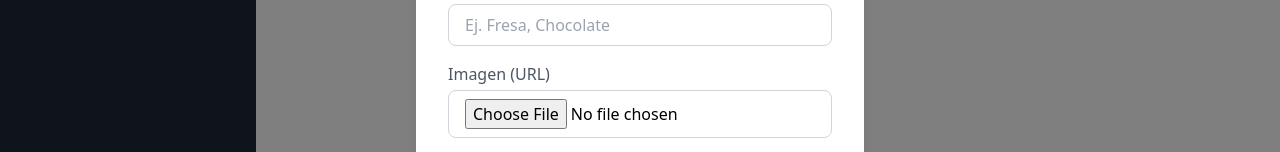
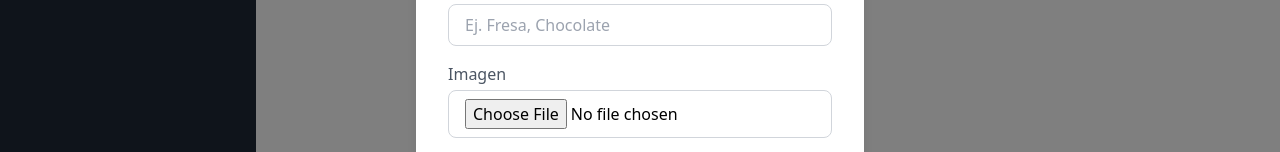
Before and after one commit to consbenjamin/vapeClub, a Next.js app in the folder client/: page /admin in a window 1280 px wide. Both pictures are taken after a click on the button "Agregar Producto". Shown: the part 486-638 px from the top of the page. Built offline with nearby package versions, Linux system fonts and the light colour scheme; no server answers.

Commit message:
cambios esteticos en componente addProduct

```diff
--- a/client/components/AddProduct.js
+++ b/client/components/AddProduct.js
@@ -1,5 +1,5 @@
 import React, { useState, useEffect  } from 'react';
-import toast, { Toaster } from 'react-hot-toast';
+import toast from 'react-hot-toast';
 import useStore from '../store/store';
 
 export default function AddProduct({ onAdd, onCancel }) {
@@ -13,14 +13,15 @@ export default function AddProduct({ onAdd, onCancel }) {
     destacado: false,
   });
 
-  const { addProduct, productAdded } = useStore();
+  const { addProduct, productAdded, set } = useStore();
 
   useEffect(() => {
     if (productAdded) {
       onCancel();
       window.location.reload();
+      set({ productAdded: false });
     }
-  }, [productAdded, onCancel]);
+  }, [productAdded, onCancel, set]);
 
   const handleChange = (e) => {
     const { name, value, type, checked } = e.target;
@@ -129,7 +130,7 @@ export default function AddProduct({ onAdd, onCancel }) {
           />
         </div>
         <div>
-          <label className="block text-gray-600 font-medium mb-1">Imagen (URL)</label>
+          <label className="block text-gray-600 font-medium mb-1">Imagen</label>
           <input
             type="file"
             accept="image/*"
```
